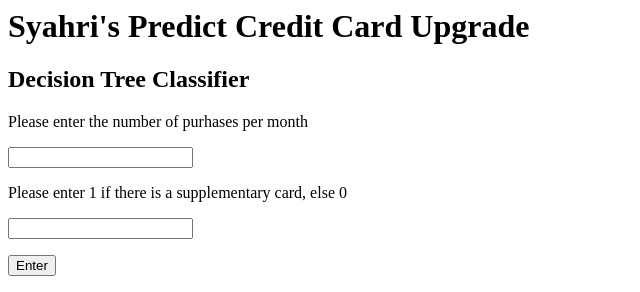
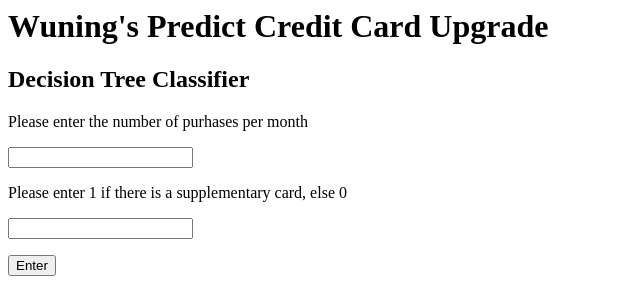
Before and after one commit to Winnwu/CCU, a Flask app: page / in a window 1280 px wide. Shown: the top 292 px of the page, without its empty margins (0-640 px from the left). Run offline with Flask 2, Linux system fonts and the light colour scheme.

Commit message:
Update index.html

```diff
--- a/templates/index.html
+++ b/templates/index.html
@@ -1,6 +1,6 @@
 <html>
    <body>
-      <h1> Syahri's Predict Credit Card Upgrade </h1>
+      <h1> Wuning's Predict Credit Card Upgrade </h1>
       <h2> Decision Tree Classifier</h2>
       <form action="/" method="post">
          <p>Please enter the number of purhases per month</p>
```
